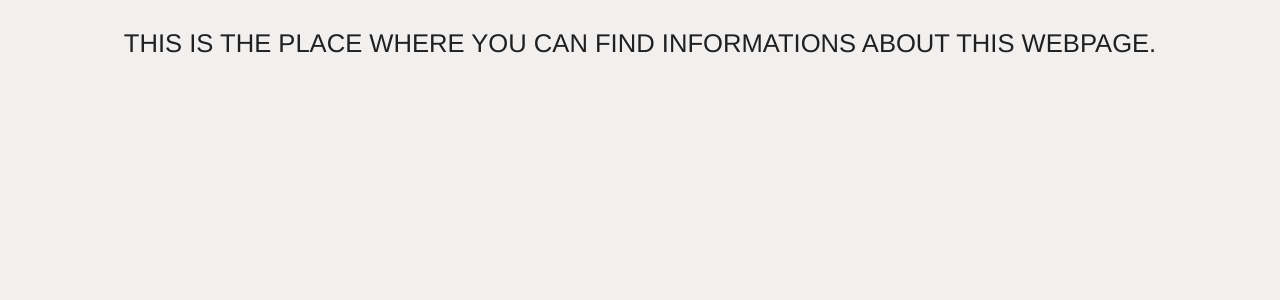
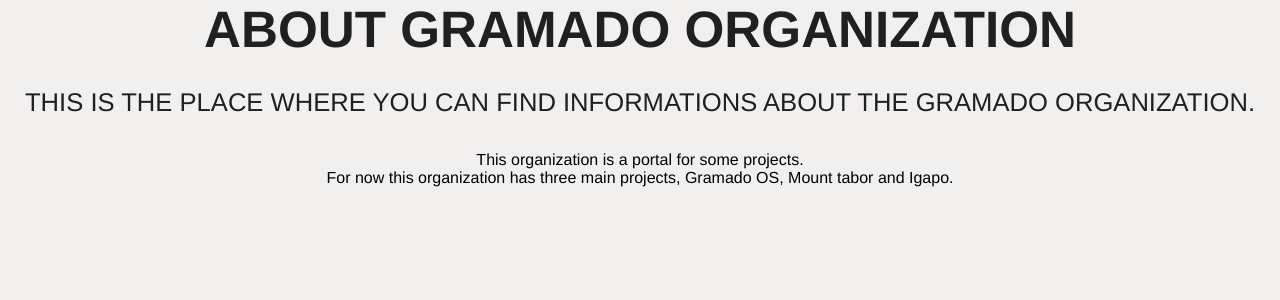
Before and after one commit to gramado/gramado.github.io, a PHP site: page /about/index.html in a window 1280 px wide. Shown: the top 300 px of the page. Run offline with PHP 8.4, Linux system fonts and the light colour scheme.

Commit message:
web page: Create some basic files.

```diff
--- a/about/index.html
+++ b/about/index.html
@@ -14,13 +14,29 @@
     <meta
         name="author"
         content="Fred Nora">
-    <link href="../assets/css/gramado.css" rel="stylesheet">
+
+<!-- Links -->
+<link href="../assets/css/gramado.css" rel="stylesheet">
 </head>
 
 <body>
     <header class="gramado-header">
-        <br>This is the place where You can find informations about this webpage.
+        <h1>About Gramado Organization</h1>
+        <br>This is the place where You can find informations about the Gramado Organization.
     </header>
+
+    <!-- section 1 -->
+    <section>
+        <div class="gramado-container">
+        <p>
+            <br>This organization is a portal for some projects.
+            <br>For now this organization has three main projects, Gramado OS, Mount tabor and Igapo.
+        </p>
+        </div>
+    </section>
+
+<!-- Scripts -->
+<script scr="../assets/js/gramado.js"></script>
 </body>
 
 </html>
--- a/index.html
+++ b/index.html
@@ -32,7 +32,7 @@
     <nav class="gramado-nav">
         <ul>
             <!-- 1: User -->
-            <li><a href="#section-1">You</a></li>
+            <li><a href="#section-1">User</a></li>
             <!-- 2: Sales person -->
             <li><a href="#section-2">Online communication</a></li>
             <!-- 3: Business person -->
@@ -86,8 +86,12 @@
             src="./assets/img/gramado-01.png"
             alt="Fred Nora's profile picture">
         </div>
+
         <br>
         <br><a href="https://github.com/gramado">See Gramado project at Github</a>
+        <br>
+        <br><a href="https://gramado.github.io/projects">See the list of projects</a>
+
         <br>
         <br><a href="#page-top">^ Back to Top! ^</a>
     </div>
--- a/projects/index.html
+++ b/projects/index.html
@@ -23,7 +23,7 @@
 
     <header class="gramado-header">
         <h1>Projects</h1>
-        <br>This is the place where You can find a list of projects that belongs to the Gramado Organization.
+        <br>This is the place where You can find a list of projects that belong to the Gramado Organization.
     </header>
 
     <!-- Section 1 -->
```
Also changed, not shown: assets/index.html (+9 -3 lines), gramado.php (+4 -4 lines).
